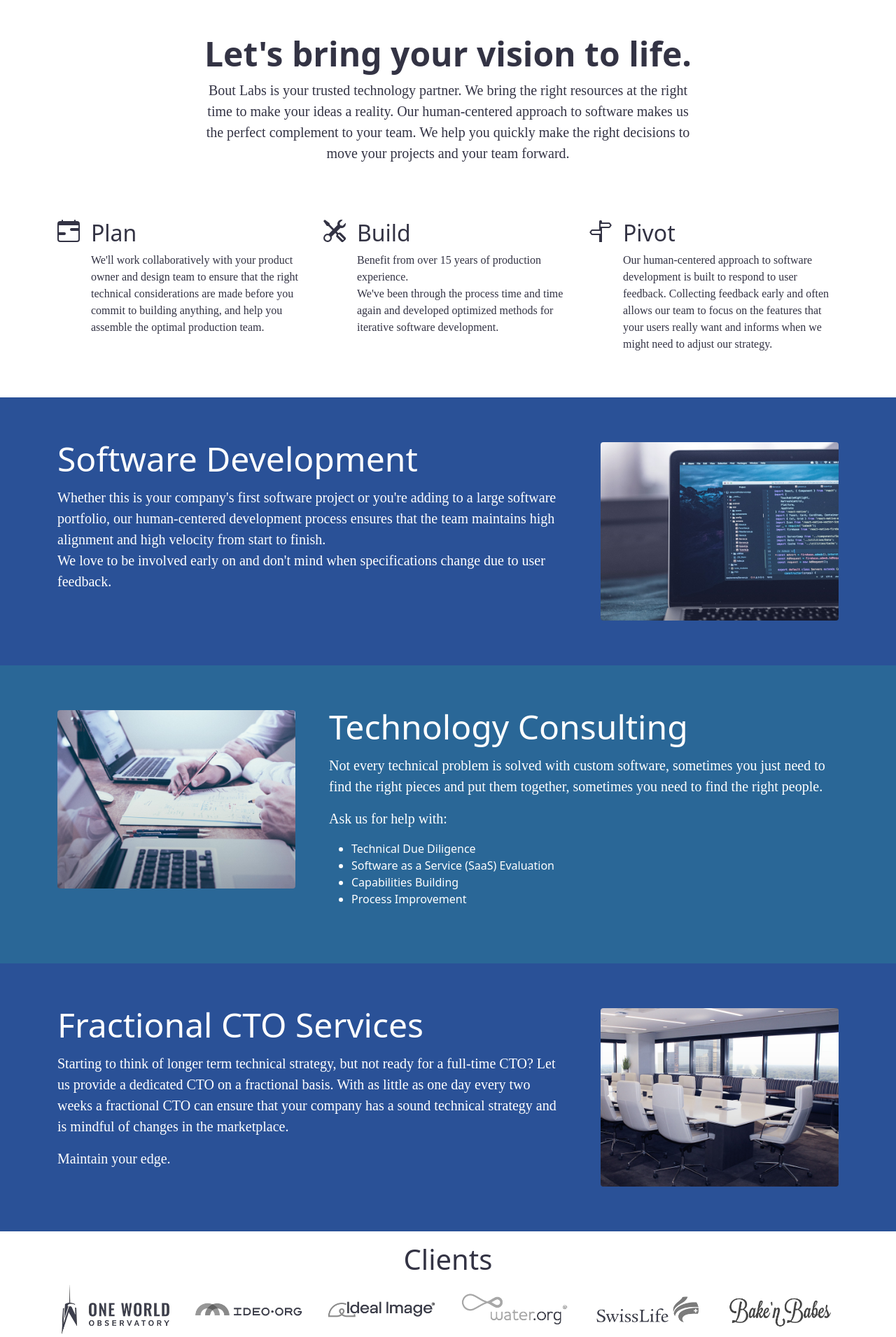
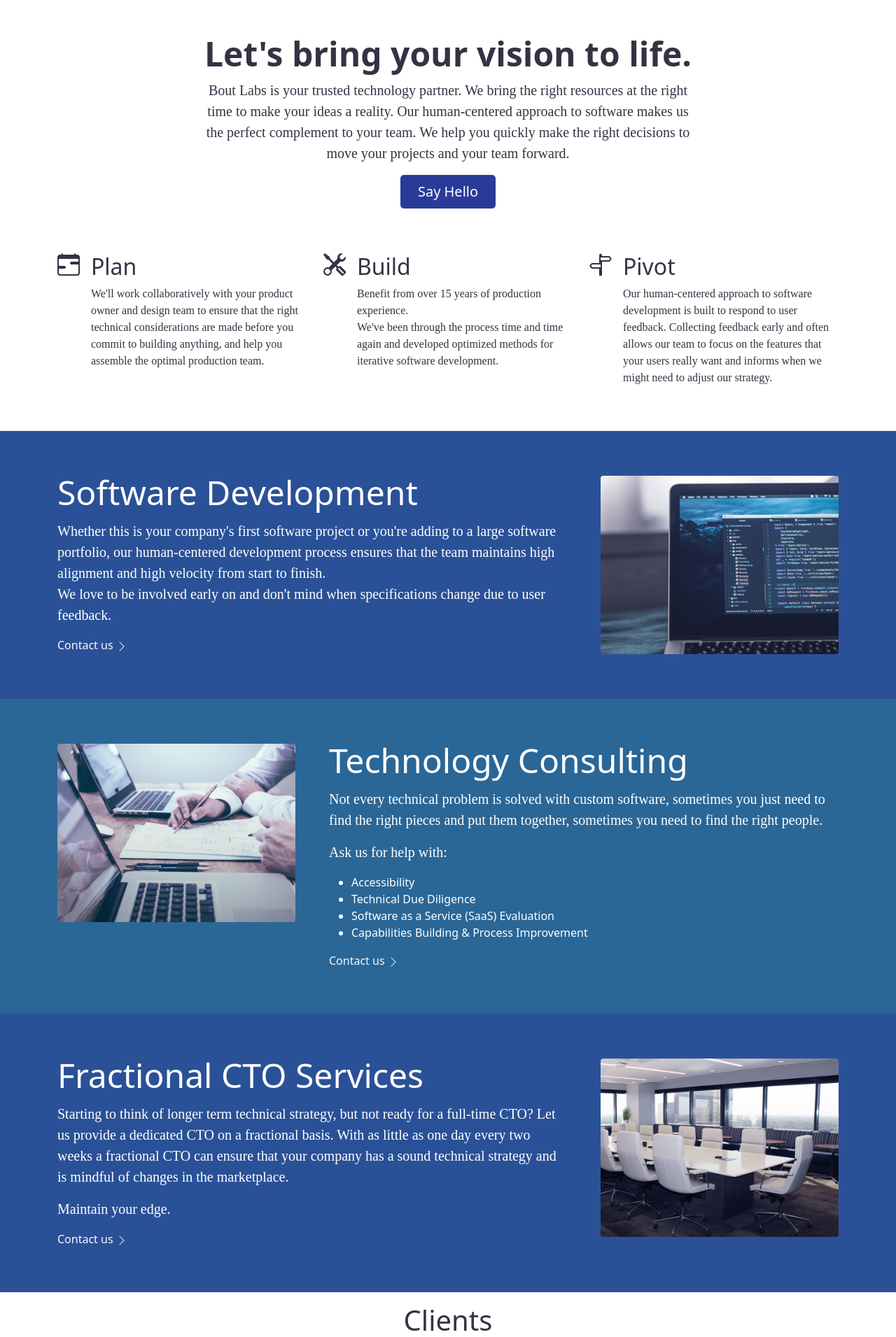
Before and after one commit to BoutLabs/boutlabs.github.io, a Jekyll site: the page built from index.html, in a window 1280 px wide. Shown: the part 357-2268 px from the top of the page at 70% size. Built offline with Jekyll 4.4.1, drawn with Linux system fonts in a browser that asks for light colours; some web fonts are replaced.

Commit message:
Update copy on landing page

```diff
--- /dev/null
+++ b/_includes/contact-link.html
@@ -0,0 +1,6 @@
+<a href="/contact-us" class="icon-link link-light">
+  Contact us
+  <svg class="bi" width="1em" height="1em">
+    <use xlink:href="/assets/images/bootstrap-icons.svg#chevron-right"></use>
+  </svg>
+</a>
--- a/assets/css/main.scss
+++ b/assets/css/main.scss
@@ -37,6 +37,11 @@
   font-family: Adelle;
 }
 
+.icon-link {
+  font-weight: lighter;
+  text-decoration: none;
+}
+
 .flex-equal > * {
   -ms-flex: 1;
   flex: 1;
--- a/index.html
+++ b/index.html
@@ -21,6 +21,9 @@
           Bout Labs is your trusted technology partner. We bring the right resources at the right time to make your ideas a reality.
           Our human-centered approach to software makes us the perfect complement to your team. We help you quickly make the right decisions to move your projects and your team forward.
         </p>
+      </div>
+      <div class="d-grid gap-2 d-sm-flex justify-content-sm-center">
+        <a href="/contact-us" class="btn btn-primary btn-lg px-4 ">Say Hello</a>
       </div>
     </div>
   </div>
@@ -88,6 +91,7 @@
           development process ensures that the team maintains high alignment and high velocity from start to finish.<br />
           We love to be involved early on and don&apos;t mind when specifications change due to user feedback.
         </p>
+        {% include contact-link.html %}
       </div>
     </div>
   </div>
@@ -109,12 +113,13 @@
         <p class="lead">
           Ask us for help with:
           <ul>
+            <li>Accessibility</li>
             <li>Technical Due Diligence</li>
             <li>Software as a Service (SaaS) Evaluation</li>
-            <li>Capabilities Building</li>
-            <li>Process Improvement</li>
+            <li>Capabilities Building &amp; Process Improvement</li>
           </ul>
         </p>
+        {% include contact-link.html %}
       </div>
     </div>
   </div>
@@ -137,6 +142,7 @@
         <p class="lead">
           Maintain your edge.
         </p>
+        {% include contact-link.html %}
       </div>
     </div>
   </div>
```
